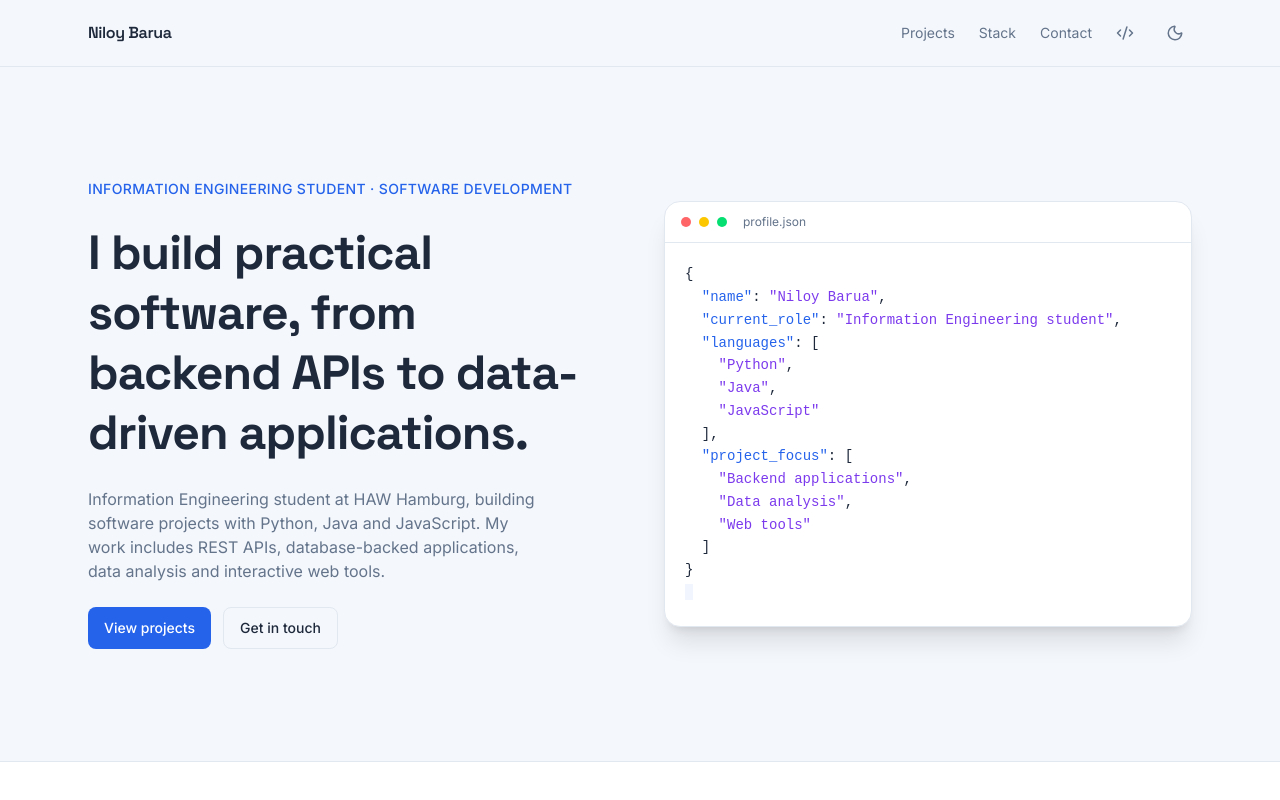
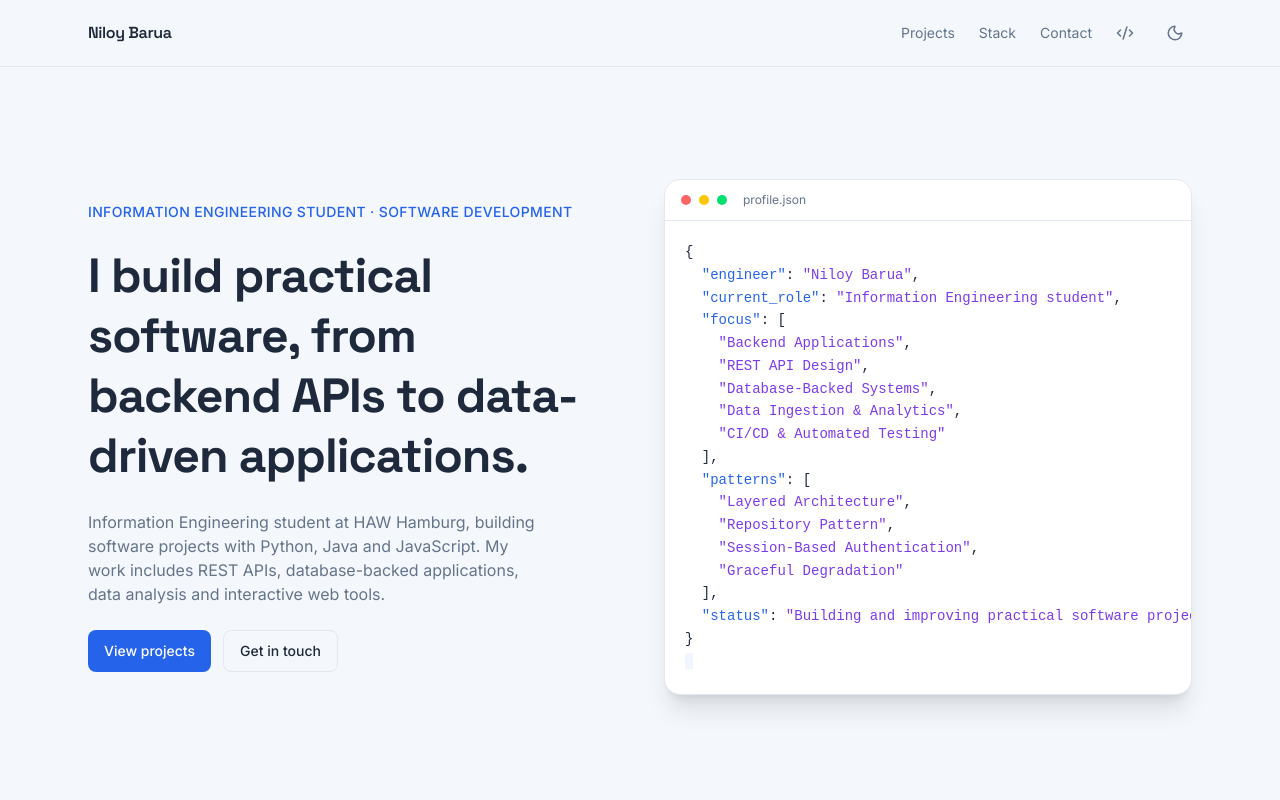
Before and after one commit to nestorNiloy/niloy-barua-engineering-portfolio, a React (Vite) app: page / in a window 1280 px wide. Shown: the top 800 px of the page. Built offline with nearby package versions, Linux system fonts and the light colour scheme.

Commit message:
Refine hero panel with evidence-based engineering profile

```diff
--- a/src/sections/Hero/TerminalPanel.jsx
+++ b/src/sections/Hero/TerminalPanel.jsx
@@ -2,18 +2,22 @@ import { motion } from 'framer-motion'
 
 const LINES = [
   <>{'{'}</>,
-  <>  <span className="text-brand-primary">"name"</span>: <span className="text-brand-accent">"Niloy Barua"</span>,</>,
+  <>  <span className="text-brand-primary">"engineer"</span>: <span className="text-brand-accent">"Niloy Barua"</span>,</>,
   <>  <span className="text-brand-primary">"current_role"</span>: <span className="text-brand-accent">"Information Engineering student"</span>,</>,
-  <>  <span className="text-brand-primary">"languages"</span>: [</>,
-  <>    <span className="text-brand-accent">"Python"</span>,</>,
-  <>    <span className="text-brand-accent">"Java"</span>,</>,
-  <>    <span className="text-brand-accent">"JavaScript"</span></>,
+  <>  <span className="text-brand-primary">"focus"</span>: [</>,
+  <>    <span className="text-brand-accent">"Backend Applications"</span>,</>,
+  <>    <span className="text-brand-accent">"REST API Design"</span>,</>,
+  <>    <span className="text-brand-accent">"Database-Backed Systems"</span>,</>,
+  <>    <span className="text-brand-accent">"Data Ingestion & Analytics"</span>,</>,
+  <>    <span className="text-brand-accent">"CI/CD & Automated Testing"</span></>,
   <>  ],</>,
-  <>  <span className="text-brand-primary">"project_focus"</span>: [</>,
-  <>    <span className="text-brand-accent">"Backend applications"</span>,</>,
-  <>    <span className="text-brand-accent">"Data analysis"</span>,</>,
-  <>    <span className="text-brand-accent">"Web tools"</span></>,
-  <>  ]</>,
+  <>  <span className="text-brand-primary">"patterns"</span>: [</>,
+  <>    <span className="text-brand-accent">"Layered Architecture"</span>,</>,
+  <>    <span className="text-brand-accent">"Repository Pattern"</span>,</>,
+  <>    <span className="text-brand-accent">"Session-Based Authentication"</span>,</>,
+  <>    <span className="text-brand-accent">"Graceful Degradation"</span></>,
+  <>  ],</>,
+  <>  <span className="text-brand-primary">"status"</span>: <span className="text-brand-accent">"Building and improving practical software projects"</span></>,
   <>{'}'}</>,
 ]
 
```
